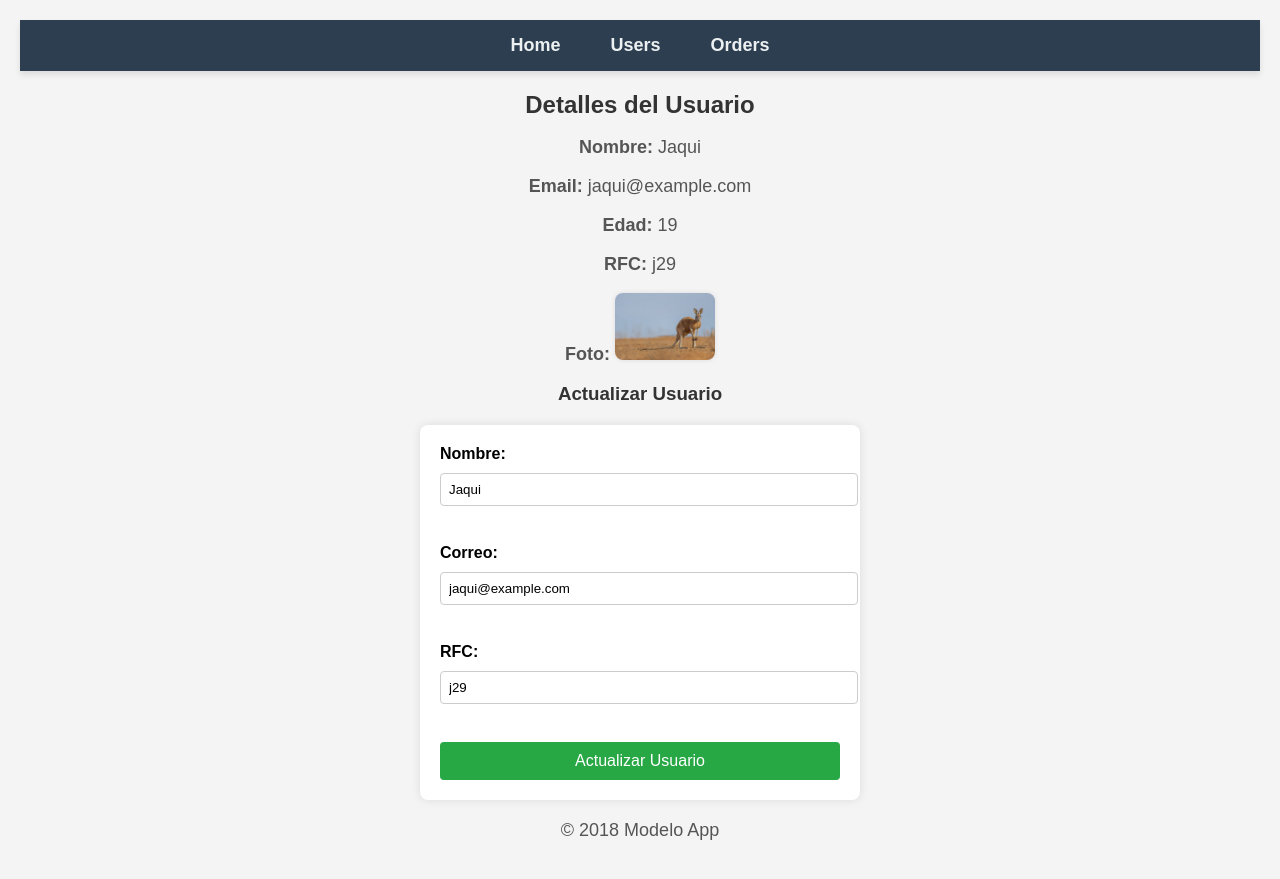
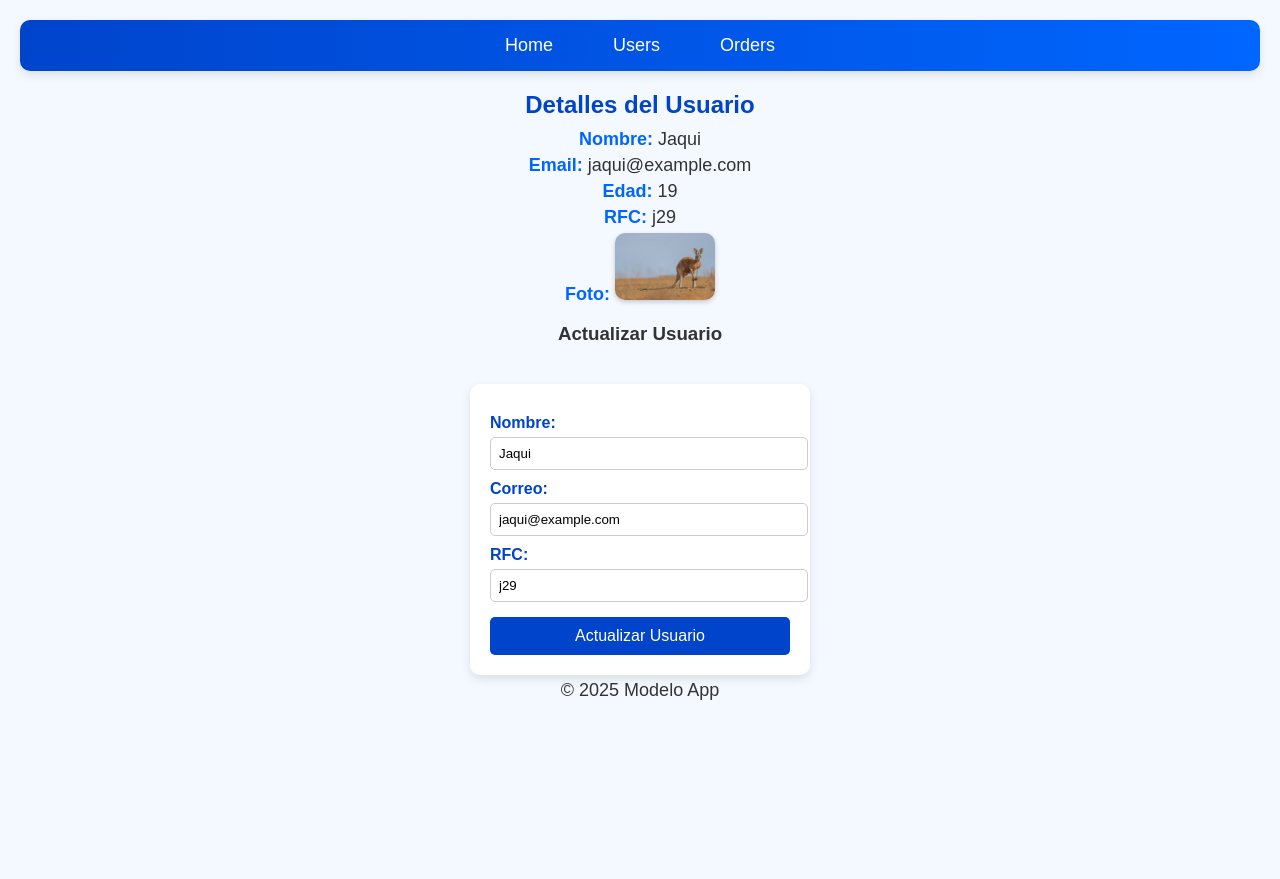
Before and after one commit to GanzytoX/web-II-gamboa_bolado, a Django app: page /users/details/1 in a window 1280 px wide. After the commit the page ends 700 px from the top, so only its background shows below. Run offline with Django 5.2, Linux system fonts and the light colour scheme; data comes from the database, SQL or seed files in the repository.

Commit message:
Práctica 5

```diff
--- a/django-app-modelo/modelo_app/mysite/urls.py
+++ b/django-app-modelo/modelo_app/mysite/urls.py
@@ -20,7 +20,6 @@ from django.http import HttpResponse
 from django.shortcuts import render
 
 def home(request):
-    # return HttpResponse("Hola, Django está funcionando correctamente.")
     return render(request, 'home/index.html')
 
 urlpatterns = [
--- a/django-app-modelo/modelo_app/static/css/detail.css
+++ b/django-app-modelo/modelo_app/static/css/detail.css
@@ -1,60 +1,76 @@
+/* Estilos generales */
 body {
   font-family: Arial, sans-serif;
-    background-color: #f4f4f4;
+  background: #f4f8ff;
+  color: #333;
   margin: 0;
   padding: 20px;
   text-align: center;
 }
 
-h2, h3 {
-    color: #333;
-    margin-bottom: 15px;
+/* Contenedor principal */
+h2 {
+  color: #0044cc;
+  font-size: 24px;
+  margin-bottom: 10px;
 }
 
 p {
   font-size: 18px;
-    color: #555;
+  margin: 5px 0;
 }
 
-img {
-    border-radius: 8px;
-    box-shadow: 0 0 5px rgba(0, 0, 0, 0.1);
+strong {
+  color: #0066ff;
 }
 
+/* Imagen de perfil */
+img {
+  border-radius: 10px;
+  box-shadow: 0 2px 5px rgba(0, 0, 0, 0.2);
+}
+
+/* Estilos del formulario */
 form {
-    background: #fff;
+  background: white;
   padding: 20px;
-    border-radius: 8px;
-    box-shadow: 0 0 10px rgba(0, 0, 0, 0.1);
-    max-width: 400px;
-    margin: 20px auto;
-    display: flex;
-    flex-direction: column;
-    gap: 10px;
+  border-radius: 10px;
+  box-shadow: 0px 4px 10px rgba(0, 0, 0, 0.1);
+  display: inline-block;
   text-align: left;
+  width: 300px;
+  margin-top: 20px;
 }
 
 label {
+  display: block;
   font-weight: bold;
+  margin-top: 10px;
+  color: #0044cc;
 }
 
 input {
+  width: 100%;
   padding: 8px;
+  margin-top: 5px;
   border: 1px solid #ccc;
-    border-radius: 4px;
-    width: 100%;
+  border-radius: 5px;
 }
 
+/* Botón */
 button {
-    background: #28a745;
+  background: #0044cc;
   color: white;
-    padding: 10px;
   border: none;
-    border-radius: 4px;
+  padding: 10px 15px;
+  font-size: 16px;
+  border-radius: 5px;
   cursor: pointer;
-    font-size: 16px;
+  margin-top: 15px;
+  width: 100%;
+  transition: background 0.3s ease-in-out;
 }
 
 button:hover {
-    background: #218838;
+  background: #0066ff;
 }
--- a/django-app-modelo/modelo_app/static/css/menu.css
+++ b/django-app-modelo/modelo_app/static/css/menu.css
@@ -1,46 +1,35 @@
-/* Estilos generales del nav */
+/* menu.css */
 nav {
-    background-color: #2c3e50; /* Azul oscuro */
-    padding: 15px 0;
-    text-align: center;
-    box-shadow: 0 4px 6px rgba(0, 0, 0, 0.1);
+  background: linear-gradient(to right, #0044cc, #0066ff);
+  padding: 15px 30px;
+  border-radius: 10px;
+  box-shadow: 0px 4px 10px rgba(0, 0, 0, 0.1);
 }
 
-/* Lista de enlaces */
 .nav-links {
   list-style: none;
-    padding: 0;
-    margin: 0;
   display: flex;
   justify-content: center;
   gap: 20px;
+  padding: 0;
+  margin: 0;
 }
 
-/* Enlaces de navegación */
 .nav-links li {
   display: inline;
 }
 
 .nav-links a {
   text-decoration: none;
-    color: #ecf0f1; /* Blanco */
+  color: #ffffff;
   font-size: 18px;
-    font-weight: bold;
-    padding: 10px 15px;
+  font-weight: 500;
+  padding: 10px 20px;
   border-radius: 5px;
-    transition: background 0.3s ease, color 0.3s ease;
+  transition: background 0.3s ease-in-out, transform 0.2s;
 }
 
-/* Efecto hover */
 .nav-links a:hover {
-    background-color: #1abc9c; /* Verde azulado */
-    color: #fff;
+  background: rgba(255, 255, 255, 0.2);
+  transform: translateY(-2px);
 }
-
-/* Diseño responsivo */
-@media (max-width: 600px) {
-    .nav-links {
-        flex-direction: column;
-        gap: 10px;
-    }
-}
--- a/django-app-modelo/modelo_app/templates/base/base.html
+++ b/django-app-modelo/modelo_app/templates/base/base.html
@@ -1,29 +1,21 @@
 <!DOCTYPE html>
 <html lang="en">
-{% load static %}
+  {% load static %}
 
-<head>
-    <meta charset="UTF-8">
-    <meta name="viewport" content="width=device-width, initial-scale=1.0">
+  <head>
+    <meta charset="UTF-8" />
+    <meta name="viewport" content="width=device-width, initial-scale=1.0" />
     <title>Document</title>
-    <link rel="stylesheet" href="{% static 'css/menu.css' %}">
-    {% block styles %}
-    {% endblock  %}
-</head>
-<body>
-
+    <link rel="stylesheet" href="{% static 'css/menu.css' %}" />
+    {% block styles %} {% endblock %}
+  </head>
+  <body>
     {% include 'base/header.html' %}
 
-    <main>
-        {% block content %}
-        {% endblock  %}
-    </main>
+    <main>{% block content %} {% endblock %}</main>
 
     {% include 'base/footer.html' %}
+  </body>
 
-</body>
-
-{% block scripts %}
-{% endblock %}
-
+  {% block scripts %} {% endblock %}
 </html>
--- a/django-app-modelo/modelo_app/templates/base/footer.html
+++ b/django-app-modelo/modelo_app/templates/base/footer.html
@@ -1,3 +1,3 @@
 <footer>
-    <p>&copy; 2018 Modelo App</p>
+  <p>&copy; 2025 Modelo App</p>
 </footer>
--- a/django-app-modelo/modelo_app/templates/base/header.html
+++ b/django-app-modelo/modelo_app/templates/base/header.html
@@ -1,12 +1,10 @@
 {% load static %}
-<link rel="stylesheet" href="{% static 'css/menu.css' %}">
-
+<link rel="stylesheet" href="{% static 'css/menu.css' %}" />
 
 <nav>
-    <ul class="nav-links">
-        <li><a href="http://127.0.0.1:8000/">Home</a></li>
-        <li><a href="http://127.0.0.1:8000/users/">Users</a></li>
-        <li><a href="http://127.0.0.1:8000/orders/">Orders</a></li>
-    </ul>
-
+  <ul class="nav-links">
+    <li><a href="http://127.0.0.1:8000/">Home</a></li>
+    <li><a href="http://127.0.0.1:8000/users/">Users</a></li>
+    <li><a href="http://127.0.0.1:8000/orders/">Orders</a></li>
+  </ul>
 </nav>
--- a/django-app-modelo/modelo_app/templates/users/detail.html
+++ b/django-app-modelo/modelo_app/templates/users/detail.html
@@ -1,31 +1,44 @@
-{% extends "base/base.html" %}
-
-{% load static %}
-{% block styles %}
-<link rel="stylesheet" href="{% static 'css/detail.css' %}">
-{% endblock %}
-
-{% block content %}
+{% extends "base/base.html" %} {% load static %} {% block styles %}
+<link rel="stylesheet" href="{% static 'css/detail.css' %}" />
+{% endblock %} {% block content %}
 <h2>Detalles del Usuario</h2>
 
 <p><strong>Nombre:</strong> {{ user.name }}</p>
 <p><strong>Email:</strong> {{ user.email }}</p>
 <p><strong>Edad:</strong> {{ user.age }}</p>
 <p><strong>RFC:</strong> {{ user.rfc }}</p>
-    <p><strong>Foto:</strong> <img src="{{ user.photo }}" width="100"></p>
+<p><strong>Foto:</strong> <img src="{{ user.photo }}" width="100" /></p>
 
 <h3>Actualizar Usuario</h3>
 <form method="POST" action="{% url 'userDetail' user.id %}">
   {% csrf_token %}
 
   <label for="name">Nombre:</label>
-        <input type="text" id="name" name="name" value="{{ user.name }}" required><br>
+  <input
+    type="text"
+    id="name"
+    name="name"
+    value="{{ user.name }}"
+    required
+  /><br />
 
   <label for="email">Correo:</label>
-        <input type="email" id="email" name="email" value="{{ user.email }}" required><br>
+  <input
+    type="email"
+    id="email"
+    name="email"
+    value="{{ user.email }}"
+    required
+  /><br />
 
   <label for="rfc">RFC:</label>
-        <input type="text" id="rfc" name="rfc" value="{{ user.rfc }}" required><br>
+  <input
+    type="text"
+    id="rfc"
+    name="rfc"
+    value="{{ user.rfc }}"
+    required
+  /><br />
 
   <button type="submit">Actualizar Usuario</button>
 </form>
--- a/django-app-modelo/modelo_app/users/urls.py
+++ b/django-app-modelo/modelo_app/users/urls.py
@@ -4,7 +4,6 @@ from . import views
 
 urlpatterns = [
     path("", views.indexUsers, name="indexusers"),
-    #path("create", views.createUserView, name="createUserView"),
     path("createUser", views.createUser, name="createUser"),
     path("details/<int:id>", views.userDetail, name="userDetail"),
 
--- a/django-app-modelo/modelo_app/users/views.py
+++ b/django-app-modelo/modelo_app/users/views.py
@@ -11,11 +11,8 @@ def indexUsers(request):
     }
     return render(request, 'users/index.html', data)
 
-# def createUserView(request):
-#     return render(request, 'users/create.html')
-
 def createUser(request):
-    data = {}  # Inicializamos data como un diccionario vacío
+    data = {}
 
     if request.method == 'POST':
         try:
@@ -23,7 +20,7 @@ def createUser(request):
             email = request.POST.get('email')
             age = request.POST.get('age')
             rfc = request.POST.get('rfc')
-            photo = request.POST.get('photo')  # Usamos .get() para evitar errores si no se envía un archivo
+            photo = request.POST.get('photo')
 
             user = Users(name=name, email=email, age=age, rfc=rfc, photo=photo)
             user.save()
@@ -38,20 +35,18 @@ def createUser(request):
             data["message"] = str(e)
             data["status"] = "error"
 
-    return render(request, 'users/create.html', data)  # Se ejecuta tanto para GET como para POST
+    return render(request, 'users/create.html', data)
 
 def userDetail(request, id):
-    user = get_object_or_404(Users, id=id)  # Obtener el usuario o mostrar 404
+    user = get_object_or_404(Users, id=id)
 
     if request.method == "POST":
-        # Solo actualizar los campos permitidos
         user.name = request.POST.get('name')
         user.email = request.POST.get('email')
         user.rfc = request.POST.get('rfc')
 
-        # Guardar los cambios en la base de datos
         user.save()
 
-        return redirect('userDetail', id=user.id)  # Redirigir al detalle del usuario actualizado
+        return redirect('userDetail', id=user.id)
 
     return render(request, 'users/detail.html', {"user": user})
```
Also changed, not shown: django-app-modelo/modelo_app/static/css/createUser.css (+30 -18 lines), django-app-modelo/modelo_app/static/css/orders.css (+28 -14 lines), django-app-modelo/modelo_app/static/css/users.css (+33 -40 lines), django-app-modelo/modelo_app/templates/orders/index.html (+5 -42 lines), django-app-modelo/modelo_app/templates/users/create.html (+8 -13 lines), django-app-modelo/modelo_app/templates/orders/payments.html (added), 1 other file. Lines whose indentation alone changed are shown as unchanged.
